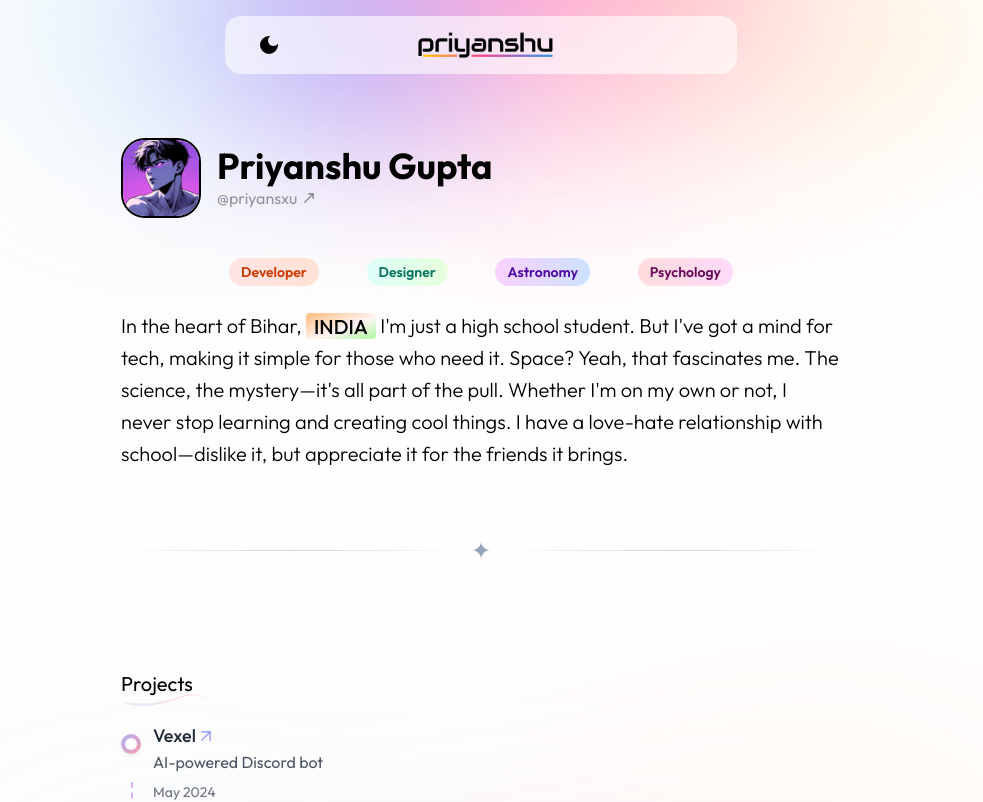
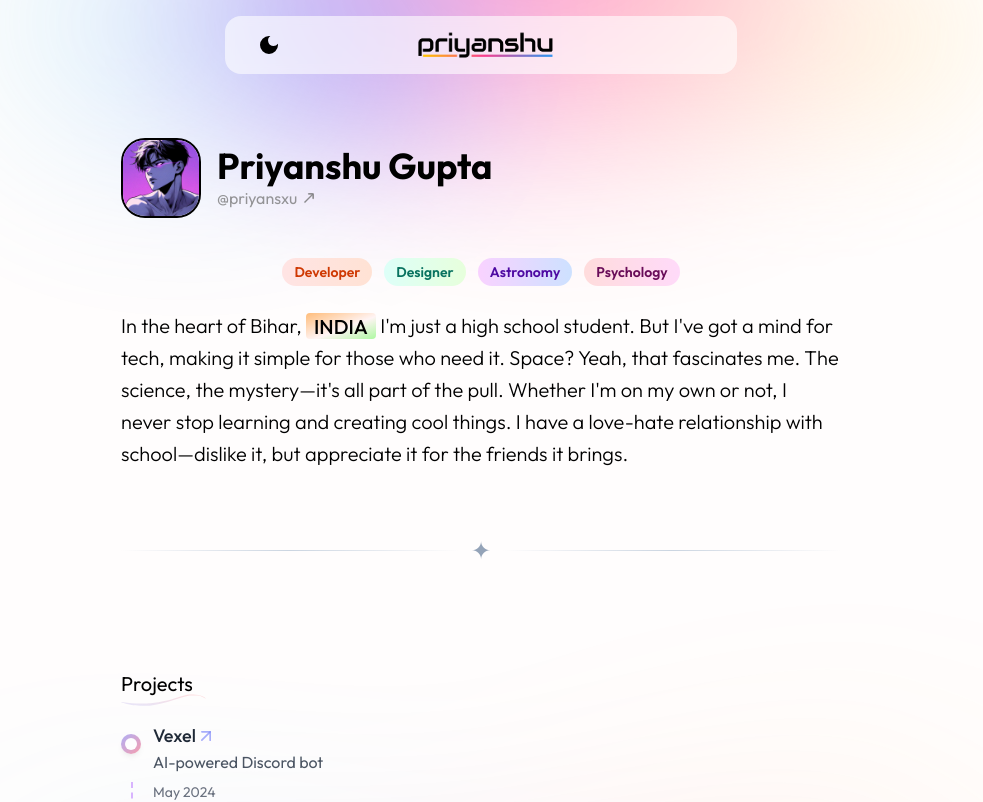
Before and after one commit to Priyansxu/Portfolio, a Next.js app: page / in a window 1280 px wide. Shown: the top 802 px of the page, without its empty margins (159-1142 px from the left). Built offline with nearby package versions, Linux system fonts and the light colour scheme.

Commit message:
Update Category.js

```diff
--- a/components/Category.js
+++ b/components/Category.js
@@ -1,6 +1,6 @@
 export default function Category() {
   return (
-    <div className="flex select-none max-w-lg text-xs sm:text-sm items-center font-semibold justify-between w-[100%] sm:w-[85%] md:w-[80%] lg:w-[75%] xl:w-[70%] mx-auto mt-10 mb-4">
+    <div className="flex flex-wrap select-none max-w-lg text-xs sm:text-sm items-center font-semibold justify-center gap-2 sm:gap-3 w-[100%] sm:w-[85%] md:w-[80%] lg:w-[75%] xl:w-[70%] mx-auto mt-10 mb-4">
       <div className="bg-gradient-to-r from-[#ffe4e4] to-[#ffe2d4] rounded-[0.89rem] px-2 md:px-3 md:py-1 text-[#cf3903]">
         Developer
       </div>
```
